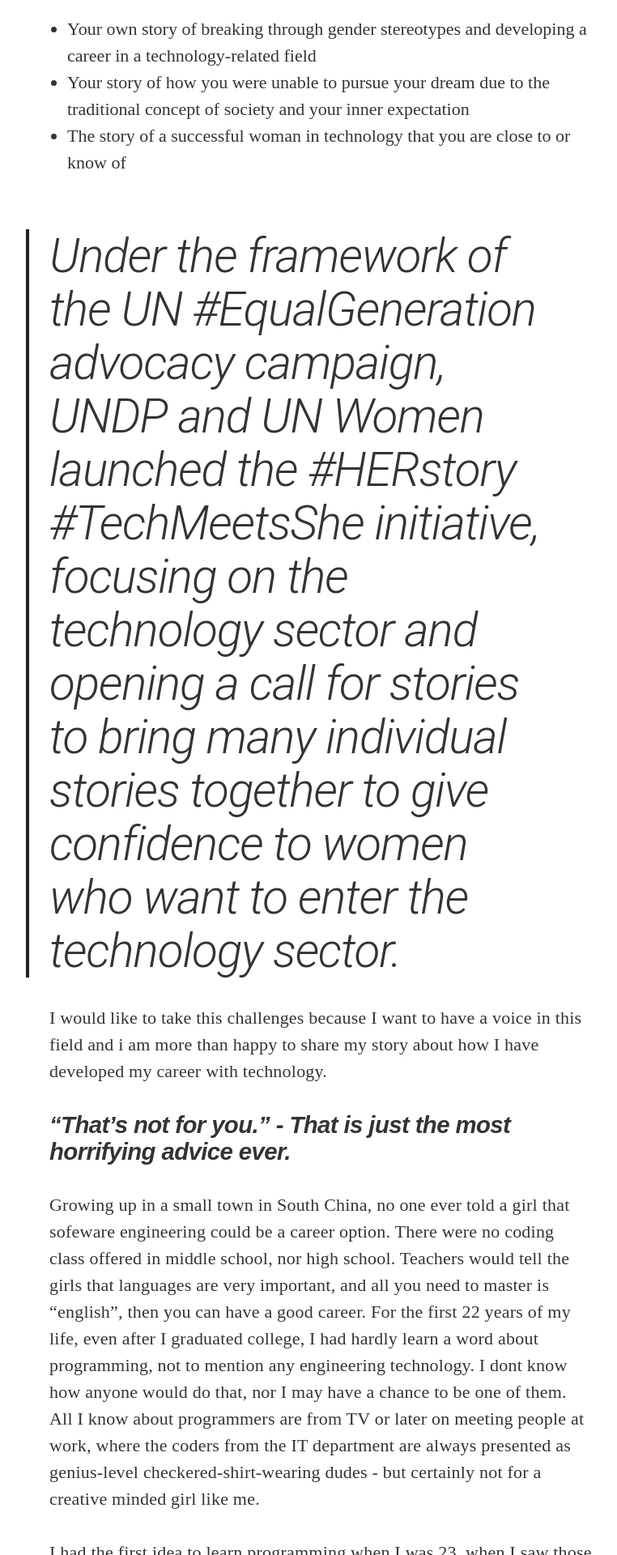
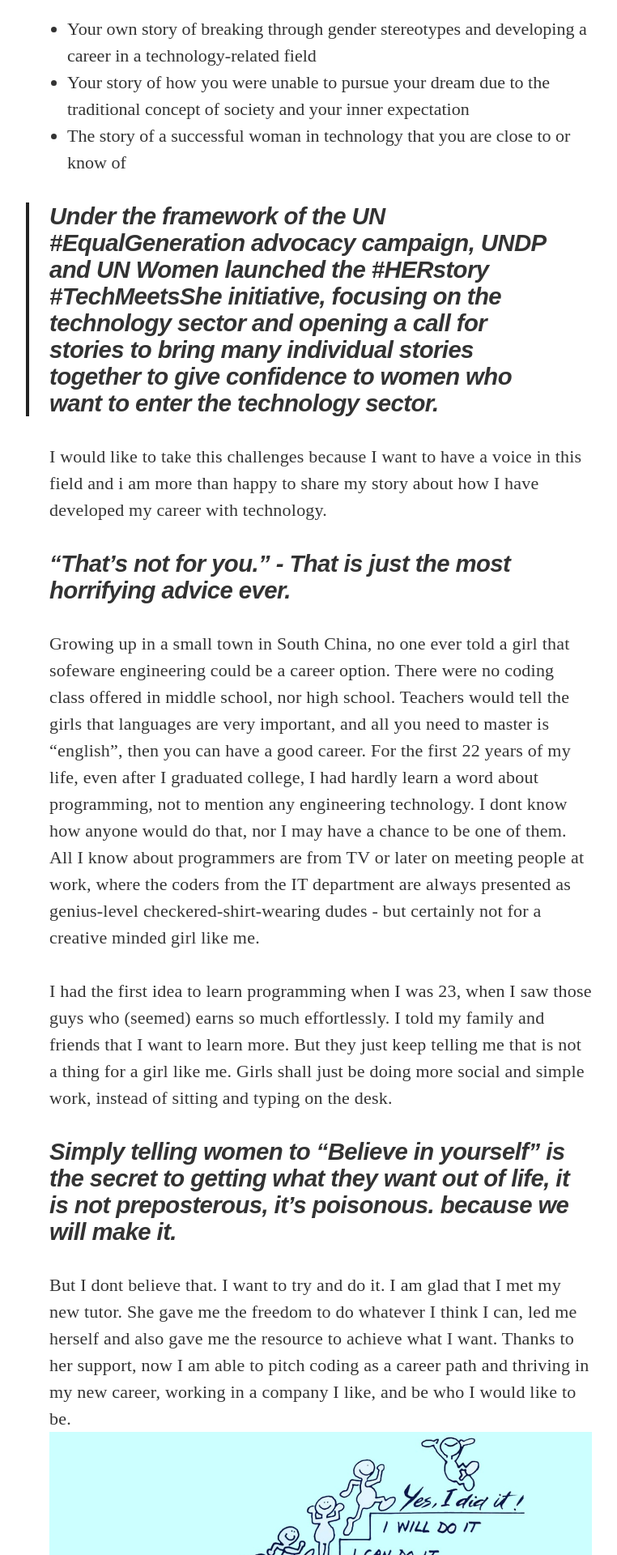
Before and after one commit to iamfi/first-blog-to-coding, a Jekyll site: the page built from _posts/2021-03-21-my-story-of-coding.md, in a window 1280 px wide. Shown: the part 1716-3636 px from the top of the page at 81% size, without its empty margins (244-1006 px from the left). Built offline with Jekyll 4.4.1, drawn with Linux system fonts in a browser that asks for light colours; nearby versions of some CDN libraries.

Commit message:
update article

```diff
--- a/_posts/2021-03-21-my-story-of-coding.md
+++ b/_posts/2021-03-21-my-story-of-coding.md
@@ -32,7 +32,7 @@ The detailed challenges of today is to establish a self-built webpage and showca
 - Your story of how you were unable to pursue your dream due to the traditional concept of society and your inner expectation
 - The story of a successful woman in technology that you are close to or know of
 
-> ## Under the framework of the UN #EqualGeneration advocacy campaign, UNDP and UN Women launched the #HERstory #TechMeetsShe initiative, focusing on the technology sector and opening a call for stories to bring many individual stories together to give confidence to women who want to enter the technology sector.
+> #### Under the framework of the UN #EqualGeneration advocacy campaign, UNDP and UN Women launched the #HERstory #TechMeetsShe initiative, focusing on the technology sector and opening a call for stories to bring many individual stories together to give confidence to women who want to enter the technology sector.
 
 I would like to take this challenges because I want to have a voice in this field and i am more than happy to share my story about how I have developed my career with technology.
 
```
